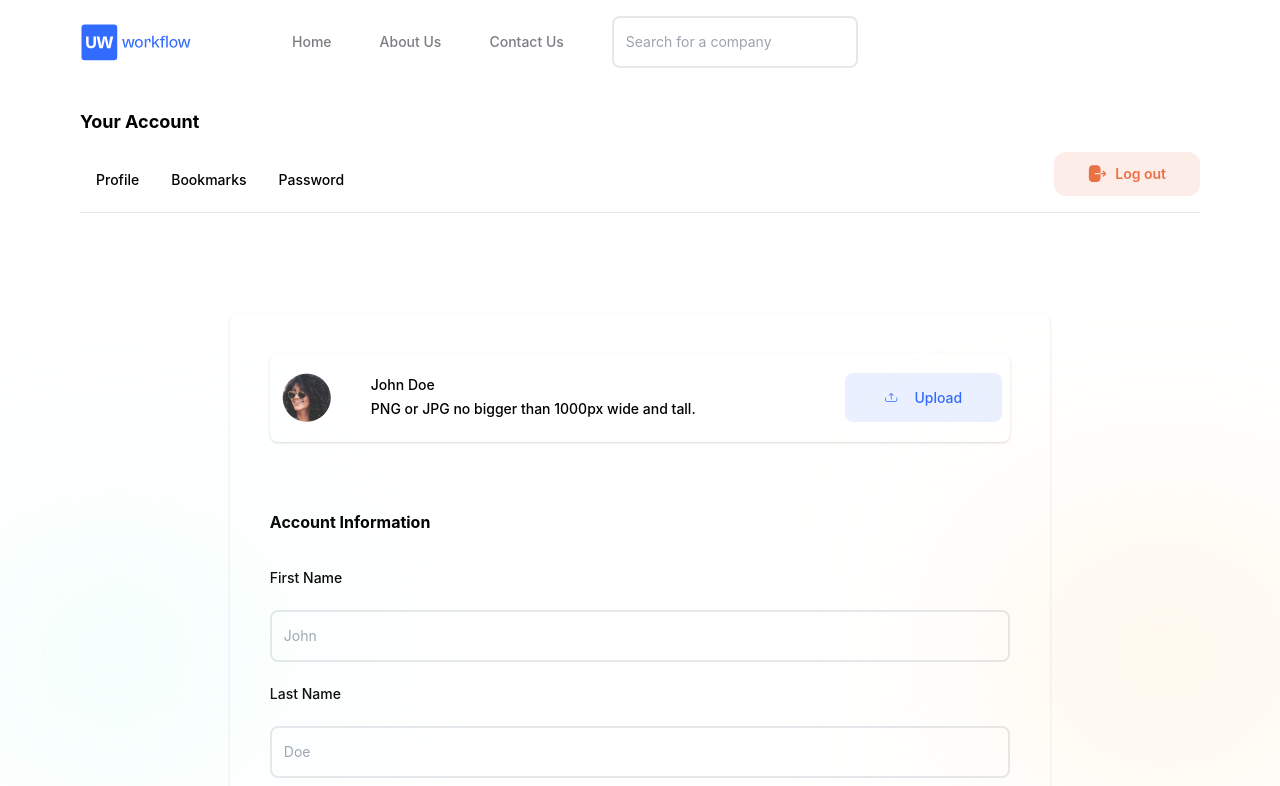
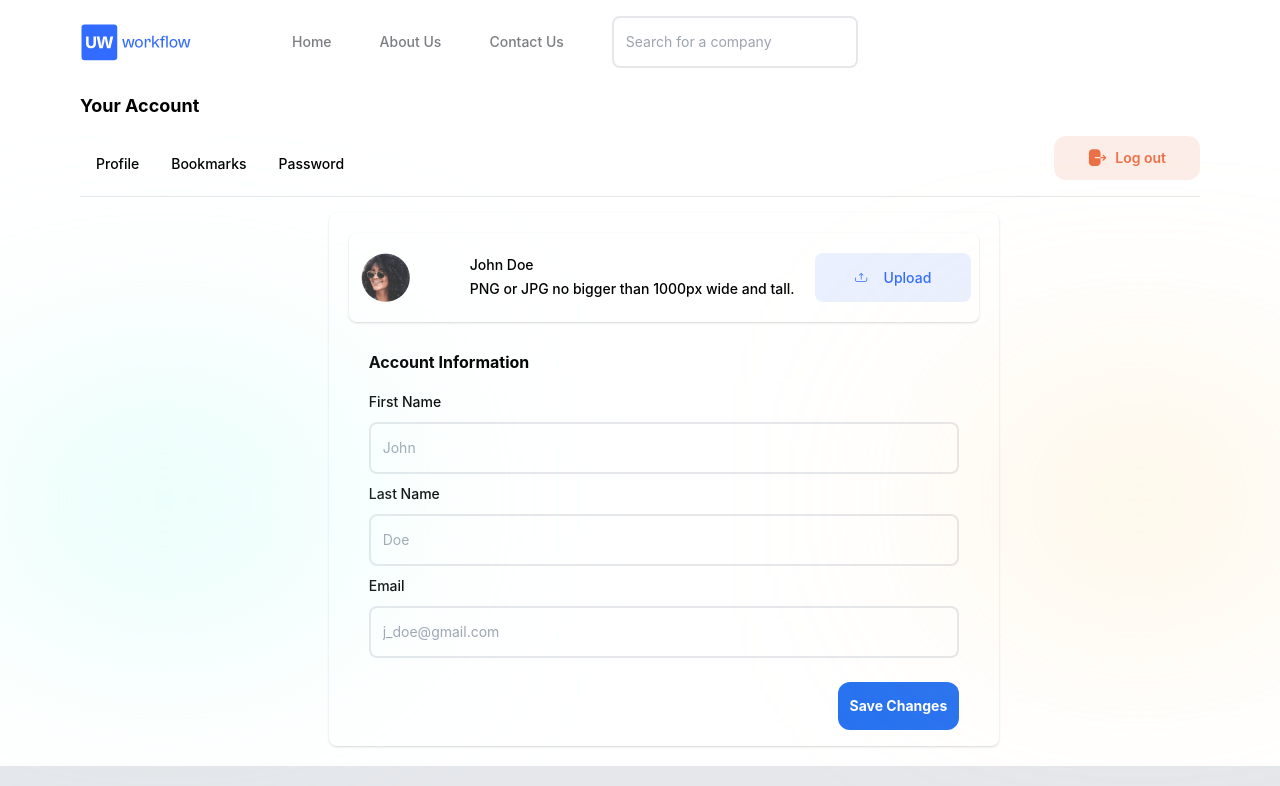
Before and after one commit to UW-Workflow/UW-Workflow, a Next.js app: page /account in a window 1280 px wide. Shown: the top 786 px of the page. Built offline with nearby package versions, Linux system fonts and the light colour scheme; no server answers.

Commit message:
size to fit in page

```diff
--- a/pages/404.tsx
+++ b/pages/404.tsx
@@ -6,9 +6,7 @@ export default function PageNotFound404() {
   return (
     <MainContainer>
         <div className="flex flex-row flex-grow items-center">
-            <div className="flex flex-col flex-grow">
-                <div className="self-center bg-gradient-2 filter rounded-full blur-huge h-gradient-2-circle w-gradient-2-circle -ml-auto"></div>
-            </div>
+            <div className="self-center bg-gradient-2 filter rounded-full blur-huge h-gradient-2-circle w-gradient-2-circle -ml-auto"></div>
             <div className="flex flex-col flex-grow items-center m-10 space-y-4">
                 <img src="yeti.svg" />
                 <p className="font-black text-5xl">Oops!</p>
@@ -19,9 +17,7 @@ export default function PageNotFound404() {
                     </div>
                 </NavLink>
             </div>
-            <div className="flex flex-col">
-                <div className="self-center bg-gradient-2 filter rounded-full blur-huge h-gradient-2-circle w-gradient-2-circle ml-auto"></div>
-            </div>
+            <div className="self-center bg-gradient-2 filter rounded-full blur-huge h-gradient-2-circle w-gradient-2-circle ml-auto"></div>
         </div>
     </MainContainer>
   );
--- a/pages/account.tsx
+++ b/pages/account.tsx
@@ -3,11 +3,11 @@ import {Nav, NavItem,NavLink} from 'reactstrap'
 export default function YourAccount(){
     return (
         <MainContainer>
-            <div className="mt-6 pl-20 w-1">
+            <div className="mt-2 pl-20 w-1">
                 <div>
                     <p className="mb-4 text-lg font-bold">Your Account</p>
                 </div>
-                <div className="mb-20">
+                <div className="mb-4">
                     <div className="flex">
                         <ul className="flex">
                         <li className="p-4 border-b-2 border-transparent hover:border-blue-active hover:text-gray-500">
@@ -30,15 +30,15 @@ export default function YourAccount(){
                 {/* self-center bg-gradient-2 filter rounded-full blur-huge h-gradient-2-circle w-gradient-2-circle -ml-auto */}
             </div>
             <div className="flex">
-                <div className="self-center bg-gradient-2 filter blur-huge px-10 py-10 mt-5 flex-grow"></div>
-                <div className="flex flex-grow flex-col rounded-lg bg-white mt-5 shadow">
-                    <div className="flex flex-grow m-10">
-                        <div className="rounded-lg shadow mb-5 flex-grow">
+                <div className="self-center bg-gradient-2 filter blur-huge px-16 py-16 mt-5 flex-grow"></div>
+                <div className="flex flex-col rounded-lg bg-white mb-5 shadow bg-white">
+                    <div className="flex flex-grow m-5">
+                        <div className="rounded-lg shadow flex-grow">
                             <div className="flex flex-row">
                                 <div className="mr-10 ml-3 my-5">
                                     <img src="default_profile.jpg"/>
                                 </div>
-                            <div className="flex flex-col my-5">
+                                <div className="flex flex-col my-5 mx-5">
                                     <p>John Doe</p>
                                     <p>PNG or JPG no bigger than 1000px wide and tall.</p>
                                 </div>
@@ -50,14 +50,14 @@ export default function YourAccount(){
                         </div>
                     </div>
                     <div className="flex flex-grow items-center mt-2">
-                        <p className="mb-8 ml-10 text-base font-bold">Account Information</p>
+                        <p className="mb-4 ml-10 text-base font-bold">Account Information</p>
                     </div>
                     <p className="ml-10">First Name</p>
-                    <input type="input" placeholder="John" className="p-3 rounded-lg drop-shadow-md border-2 mx-10 my-5"></input>
+                    <input type="input" placeholder="John" className="p-3 rounded-lg drop-shadow-md border-2 mx-10 my-2"></input>
                     <p className="ml-10">Last Name</p>
-                    <input type="input" placeholder="Doe" className="p-3 rounded-lg drop-shadow-md border-2 mx-10 my-5"></input>
+                    <input type="input" placeholder="Doe" className="p-3 rounded-lg drop-shadow-md border-2 mx-10 my-2"></input>
                     <p className="ml-10">Email</p>
-                    <input type="email" placeholder="j_doe@gmail.com" className="p-3 rounded-lg drop-shadow-md border-2 mx-10 my-5"></input>
+                    <input type="email" placeholder="j_doe@gmail.com" className="p-3 rounded-lg drop-shadow-md border-2 mx-10 my-2"></input>
                     <div className="flex flex-row-reverse">
                         <div className="bg-button-blue text-white rounded-xl p-3 flex items-center space-x-2 mx-10 my-4">
                         <p className="font-bold">Save Changes</p>
```
Lines whose indentation alone changed are shown as unchanged.
